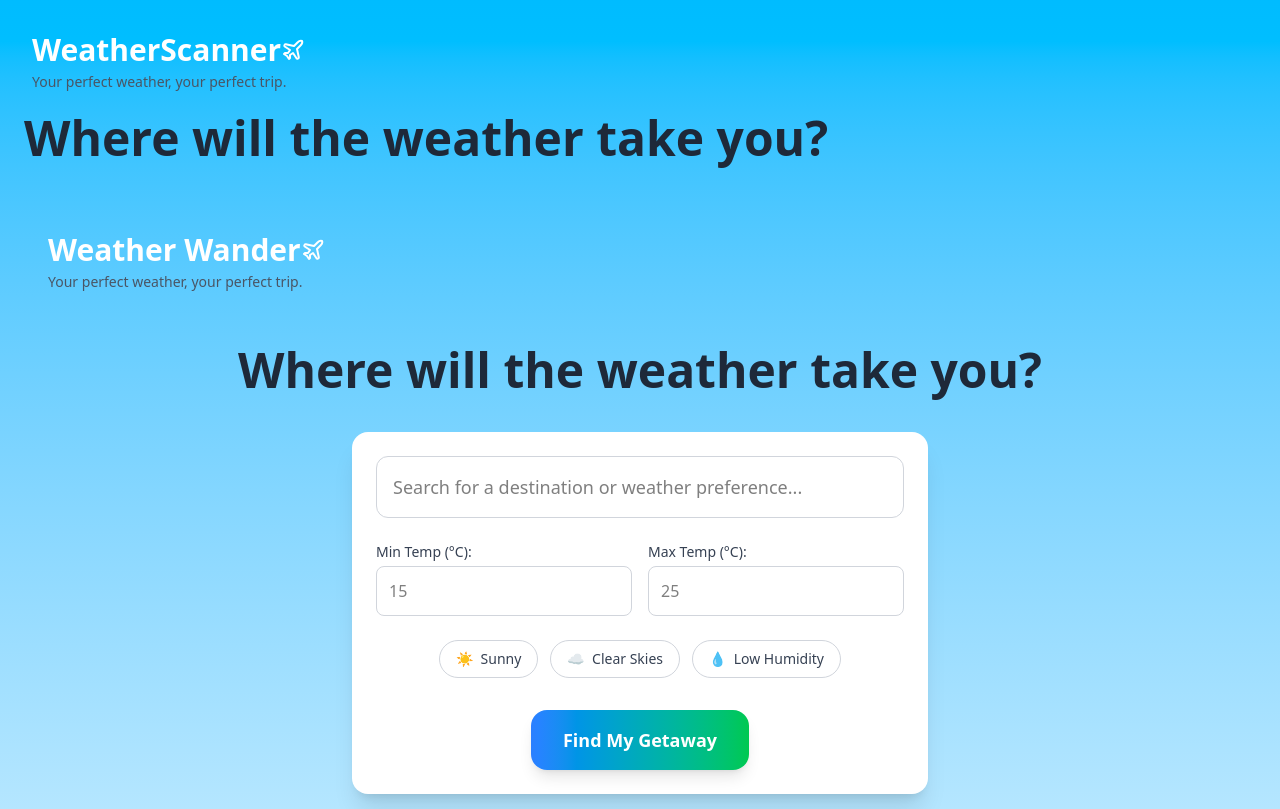
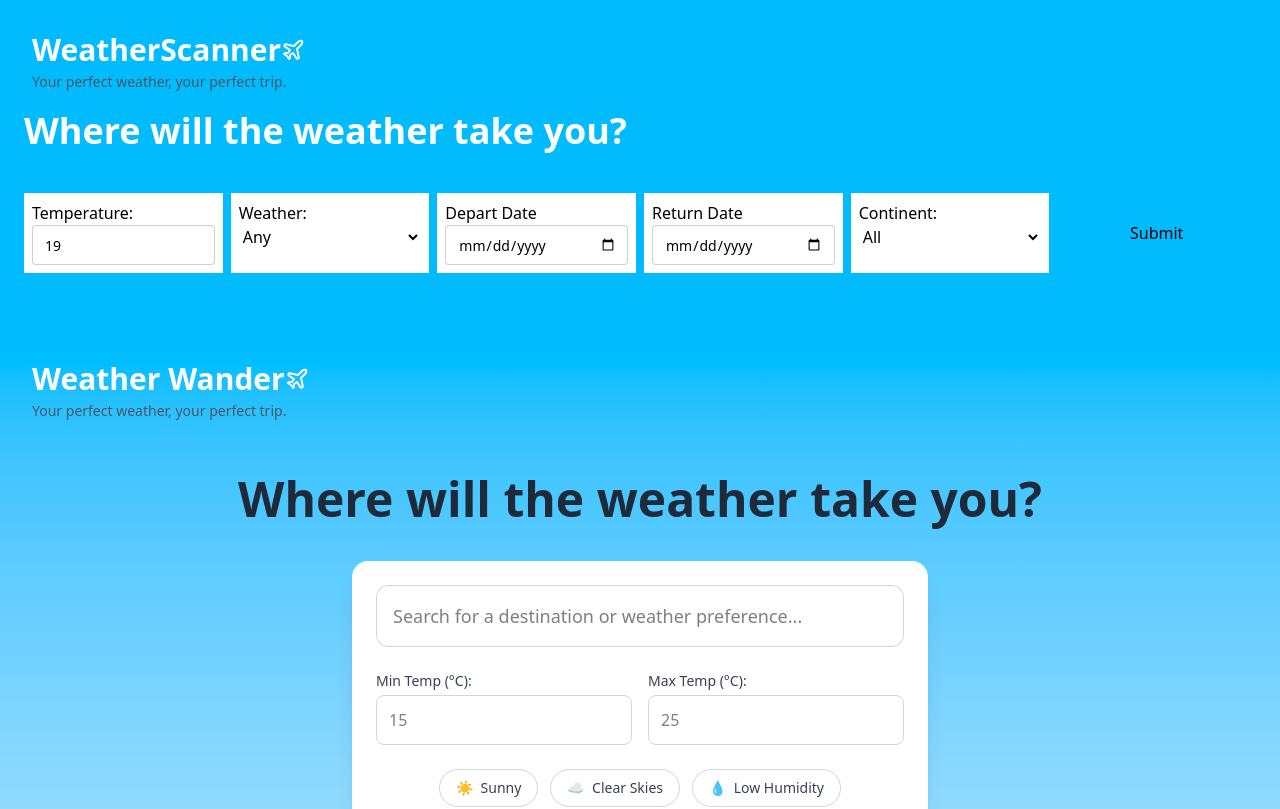
Before and after one commit to jibrillarbi/TraveLite, a React (Vite) app: page / in a window 1280 px wide. Shown: the top 809 px of the page. Built offline with nearby package versions, Linux system fonts and the light colour scheme.

Commit message:
wrapper includes the formcard

```diff
--- a/src/components/Wrapper.jsx
+++ b/src/components/Wrapper.jsx
@@ -1,12 +1,13 @@
 import { Plane } from "lucide-react"
+import FormCard from "./FormCard";
 
 function Wrapper({ children }) {
   return (
 
-    <div className="min-h-screen bg-gradient-to-b from-sky-400 to-white">
-      <div className="flex flex-col gap-8 min-h-screen font-inter">
+    <div className="min-h-screen ">
+      <div className="flex flex-col gap-8 bg-sky-400 min-h-screen font-inter">
 
-            <div className="page-container flex flex-col p-4 box-border min-h-screen">
+            <div className="page-container flex flex-col p-4 box-border ">
                 <header className="flex flex-col sm:flex-row justify-between items-center p-4">
                     <div className="text-center sm:text-left mb-4 sm:mb-0">
                         <h1 className="text-3xl font-bold text-white flex items-center justify-center sm:justify-start">
@@ -18,11 +19,13 @@ function Wrapper({ children }) {
                     </div>
                 </header>
 
-                <h2 className="text-4xl sm:text-5xl font-extrabold text-gray-800 mb-8 leading-tight px-2">
+                <h2 className="text-3xl sm:text-4xl font-extrabold text-white mb-8 leading-tight px-2">
                     Where will the weather take you?
                 </h2>
-                {children}
-      </div>
+                <FormCard />
+            </div>
+
+            <div className="bg-gradient-to-b from-sky-400 to-white w-full min-h-screen">{children}</div>
       </div>
 
     </div>
```
